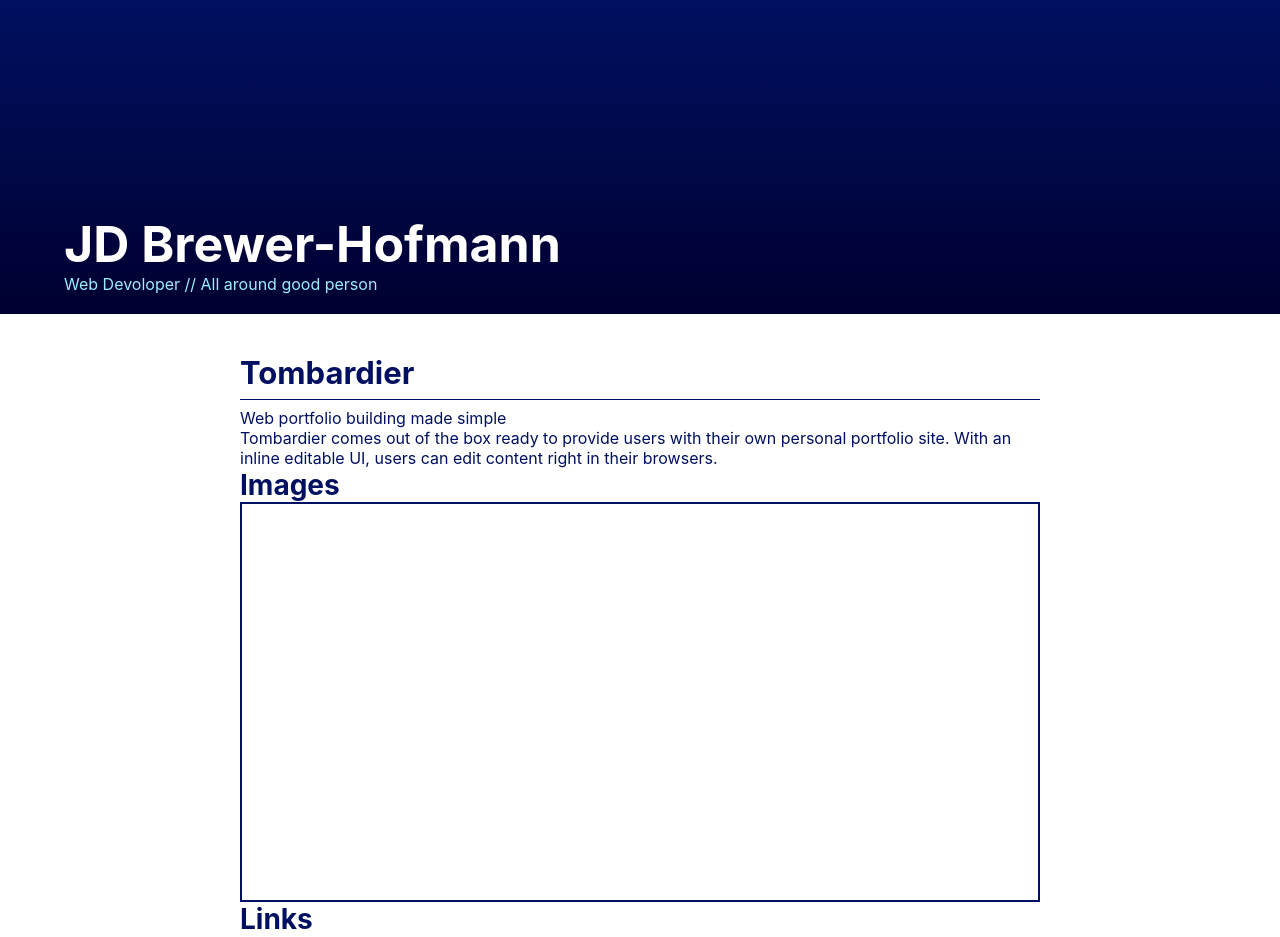
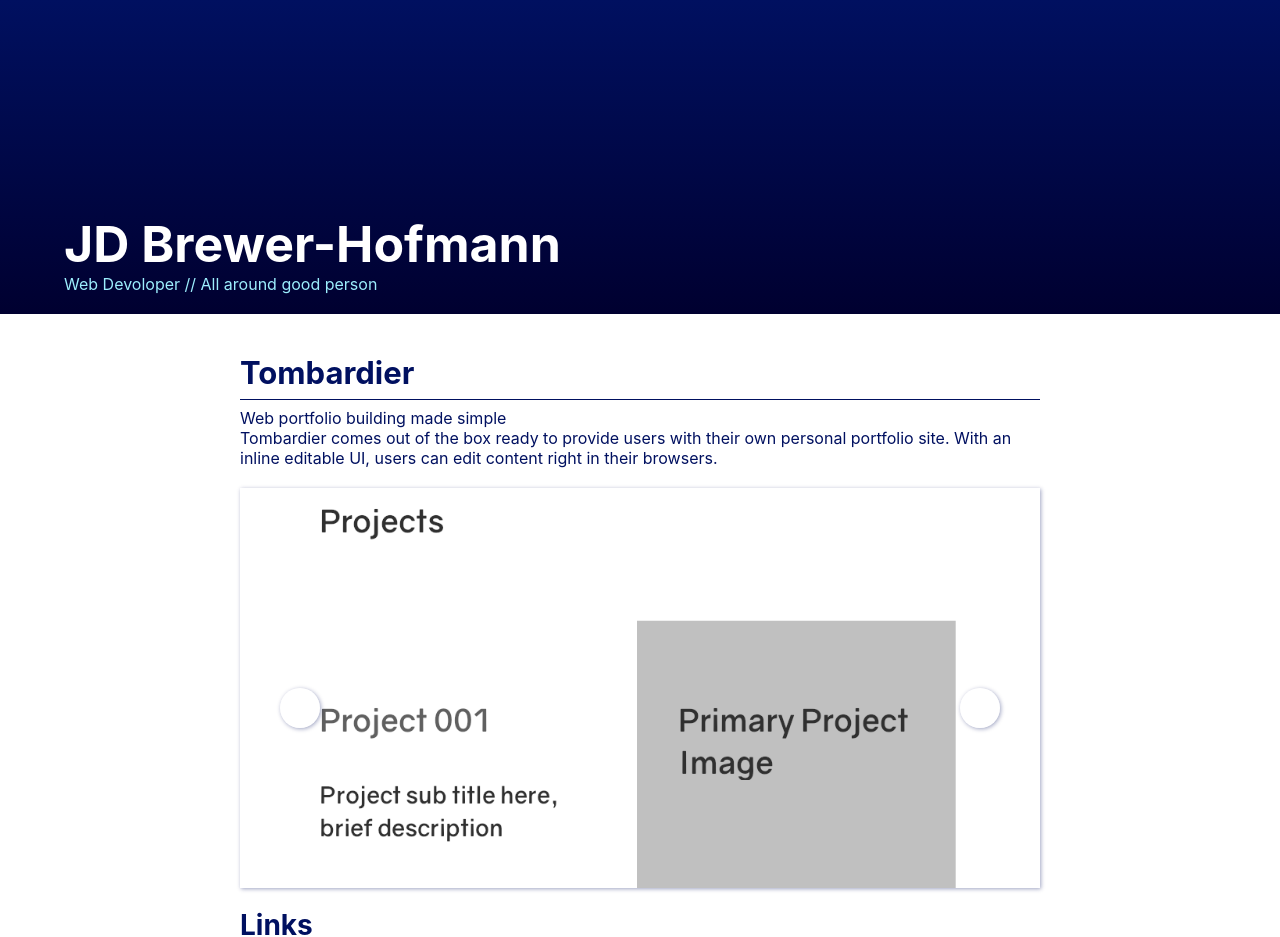
Before and after one commit to JDHofmann/portfolio-2020-frontend, a React (Create React App) app: page /tombardier in a window 1280 px wide. Shown: the top 937 px of the page. Built offline with nearby package versions, Linux system fonts and the light colour scheme.

Commit message:
image slider added

```diff
--- a/src/App.css
+++ b/src/App.css
@@ -169,3 +169,61 @@ h3 {
   color: #ffa080;
   color: #ffb020;
 }
+
+
+.slider {
+  position: relative;
+  width: 100%;
+  margin: 2.5vh auto;
+  height: 50vh;
+  overflow: hidden;
+  white-space: nowrap;
+  box-shadow: 2px 2px 6px #d0d0d0;
+  box-shadow: 1px 1px 4px #00106060;
+
+}
+
+.slider-wrapper {
+  position: relative;
+  height: 100%;
+  width: 100%;
+}
+
+.slide {
+  display: inline-block;
+  height: 100%;
+  width: 100%;
+}
+
+.arrow {
+  height: 40px;
+  width: 40px;
+  display: flex;
+  align-items: center;
+  justify-content: center;
+  background: #ffffff80;
+  box-shadow: 1px 1px 4px #00106060;
+  border-radius: 50%;
+  cursor: pointer;
+  transition: transform ease-in .1s;
+}
+
+.nextArrow {
+  position: absolute;
+  top: 50%;
+  right: 5%;
+  z-index: 999;
+  color: #fff;
+}
+
+.backArrow {
+  position: absolute;
+  top: 50%;
+  left: 5%;
+  z-index: 999;
+  color: #fff;
+}
+
+.fa-arrow-right:before, .fa-arrow-left:before {
+  color: #222
+}
--- /dev/null
+++ b/src/projects/Slider.js
@@ -0,0 +1,96 @@
+import React from 'react'
+
+class Slider extends React.Component {
+    constructor(props) {
+      super(props)
+
+      this.state = {
+        currentIndex: 0,
+        translateValue: 0
+      }
+    }
+
+    goToPrevSlide = () => {
+      if(this.state.currentIndex === 0)
+        return;
+
+      this.setState(prevState => ({
+        currentIndex: prevState.currentIndex - 1,
+        translateValue: prevState.translateValue + this.slideWidth()
+      }))
+    }
+
+    goToNextSlide = () => {
+      if(this.state.currentIndex === this.props.images.length - 1) {
+        return this.setState({
+          currentIndex: 0,
+          translateValue: 0
+        })
+      }
+
+      this.setState(prevState => ({
+        currentIndex: prevState.currentIndex + 1,
+        translateValue: prevState.translateValue + -(this.slideWidth())
+      }));
+    }
+
+    slideWidth = () => {
+       return document.querySelector('.slide').clientWidth
+    }
+
+    render() {
+      return (
+        <div className="slider">
+          <div className="slider-wrapper"
+            style={{
+              transform: `translateX(${this.state.translateValue}px)`,
+              transition: 'transform ease-out 0.45s'
+            }}>
+              {
+                this.props.images.map((image, i) => (
+                  <Slide key={i} image={image} />
+                ))
+              }
+          </div>
+
+          <LeftArrow
+           goToPrevSlide={this.goToPrevSlide}
+          />
+
+          <RightArrow
+           goToNextSlide={this.goToNextSlide}
+          />
+        </div>
+      );
+    }
+  }
+
+
+  const Slide = ({ image }) => {
+    const styles = {
+      backgroundImage: `url(${image})`,
+      backgroundSize: 'cover',
+      backgroundRepeat: 'no-repeat',
+      backgroundPosition: '50% 60%'
+    }
+    return <div className="slide" style={styles}></div>
+  }
+
+
+  const LeftArrow = (props) => {
+    return (
+      <div className="backArrow arrow" onClick={props.goToPrevSlide}>
+        <i className="fa fa-arrow-left fa-2x" aria-hidden="true"></i>
+      </div>
+    );
+  }
+
+
+  const RightArrow = (props) => {
+    return (
+      <div className="nextArrow arrow" onClick={props.goToNextSlide}>
+        <i className="fa fa-arrow-right fa-2x" aria-hidden="true"></i>
+      </div>
+    );
+  }
+export default Slider
--- a/src/projects/Tombardier.js
+++ b/src/projects/Tombardier.js
@@ -1,14 +1,20 @@
 import React from 'react'
+import Slider from './Slider'
+import tom01 from '../images/tombardier01.png'
+import zen from '..//images/zen.png'
 
 export const Tombardier = () => {
+
+    const images = [tom01, zen];
+
     return (
         <div className="main content">
             <h2>Tombardier</h2>
             <p>Web portfolio building made simple</p>
             <p>Tombardier comes out of the box ready to provide users with their own personal portfolio site. With an inline editable UI, users can edit content right in their browsers.</p>
-            <h3>Images</h3>
-            <div className="image-container">
-            </div>
+            <Slider
+                images={images}
+            />
             <div>
                 <h3>Links</h3>
                 <a href="https://github.com/JDHofmann/tombardier-frontend-dev">Frontend Repository</a>
```
Also changed, not shown: src/images/zen.png (added), 1 other file (tests, documents, lock files or other folders).
